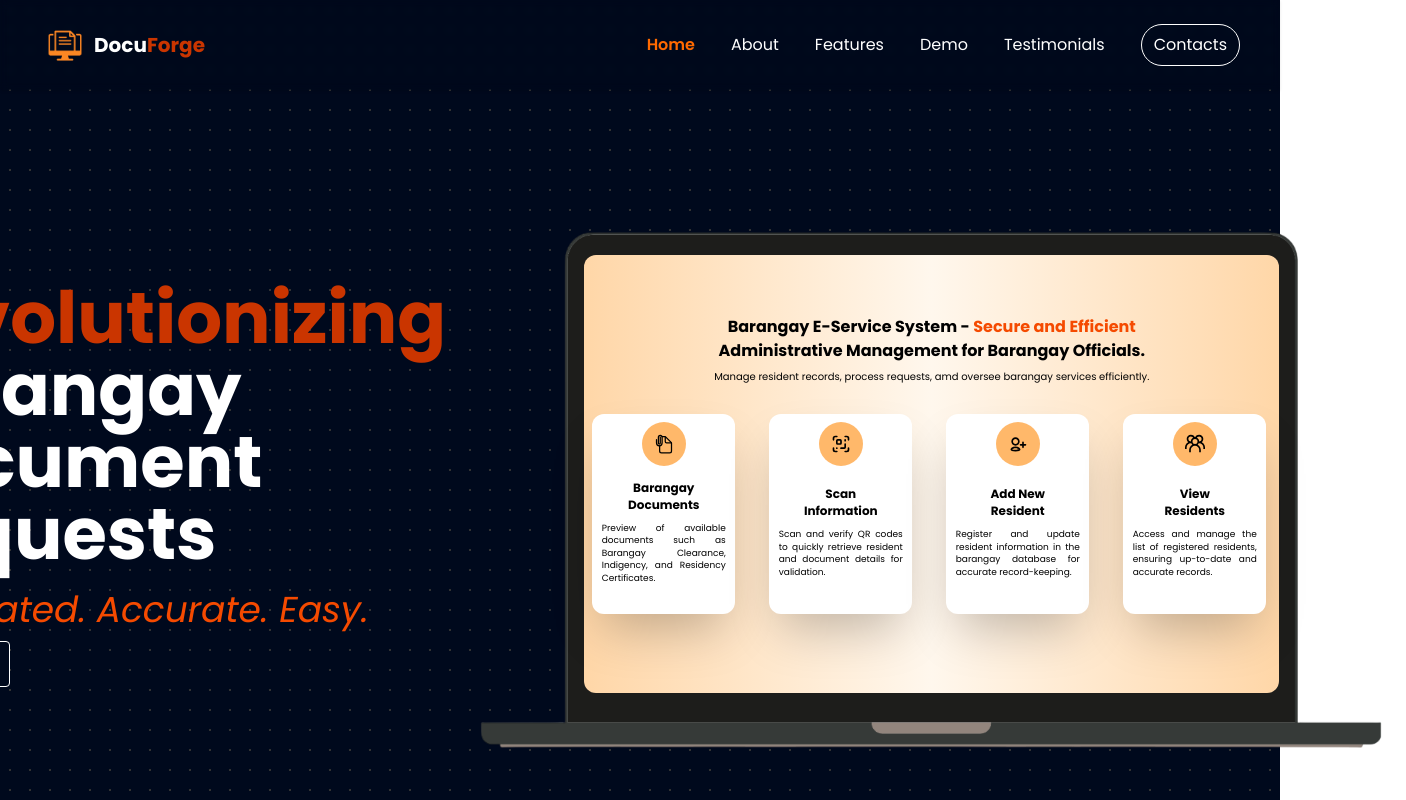
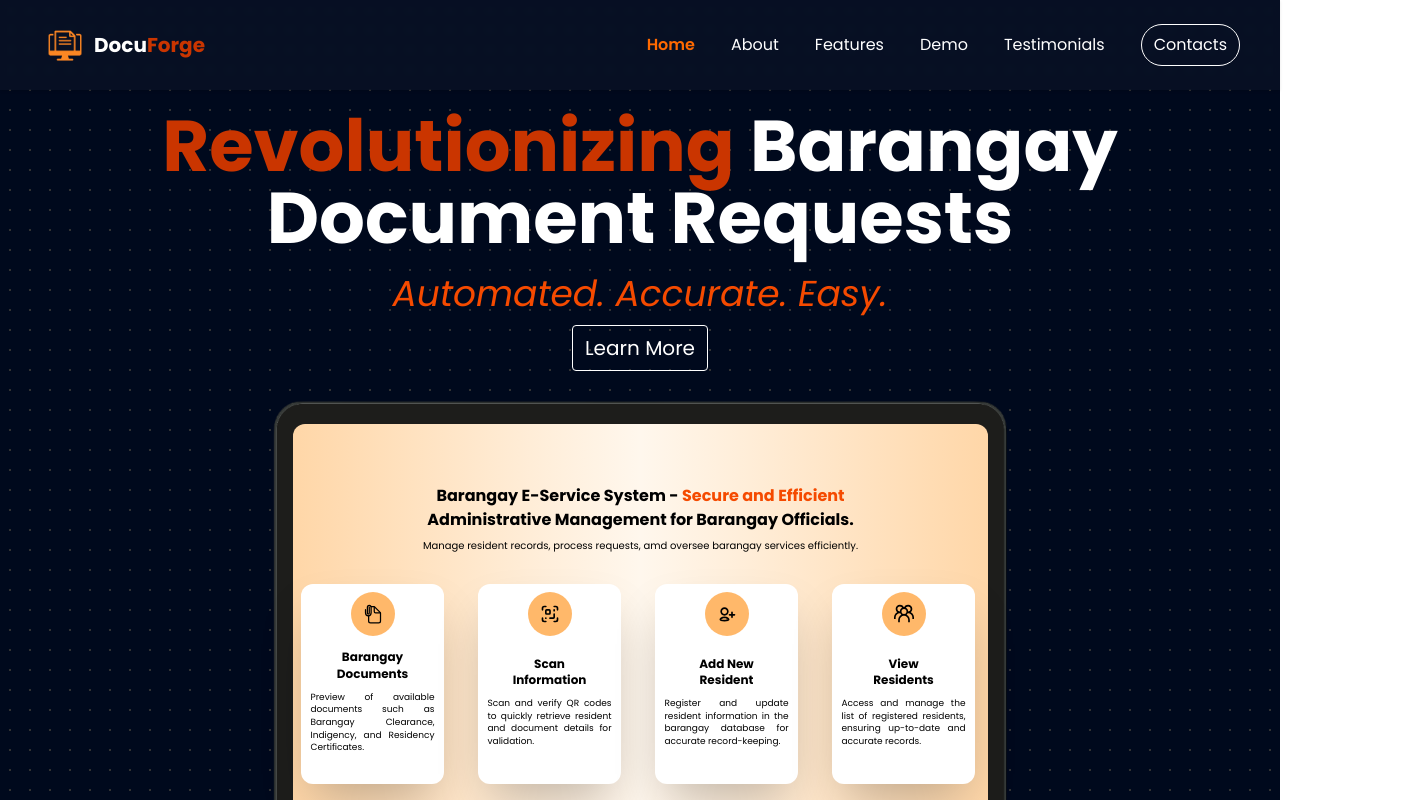
Before and after one commit to mary-xn/finalswsat, a React (Vite) app: page / in a window 1280 px wide. Shown: the top 800 px of the page, 1406 px wide, since content can reach past the window. Built offline with nearby package versions, Linux system fonts and the light colour scheme.

Commit message:
Fixed layout and bg for mobile

```diff
--- a/src/App.jsx
+++ b/src/App.jsx
@@ -5,17 +5,19 @@
 import Automated from './components/routes/FeaturePages/Automated'
 import QR from './components/routes/FeaturePages/QR'
 import Role from './components/routes/FeaturePages/Role'
+import ScrollToTop from './components/ScrollToTop'
 import Secure from './components/routes/FeaturePages/Secure'
 
 export default function App() {
   return (
-    <div className="font-poppins relative min-h-screen">
+    <div className="font-poppins relative min-h-screen min-w-screen">
 
 
-      <div class="fixed inset-0 top-0 z-[-2] h-screen w-screen bg-[#000000] bg-[radial-gradient(#ffffff33_1px,#00091d_1px)] bg-[size:20px_20px]"></div>
+      <div className="custom-grid-bg fixed inset-0 -z-10 h-full w-full"></div>
 
       <div className="relative z-10">
       <NavBar />
+      <ScrollToTop/>
       <Routes>
       <Route path="/finalswsat" element={<HomePage/>}/>
         <Route path="/" element={<HomePage/>}/>
--- a/src/components/NavBar.jsx
+++ b/src/components/NavBar.jsx
@@ -58,7 +58,7 @@
   `;
 
   return (
-    <nav className="sticky top-0 z-[99] bg-black/5 shadow-sm backdrop-blur-xs">
+    <nav className="sticky top-0 z-[99] bg-slate-900/50 shadow-sm backdrop-blur-xs">
       <div className="flex justify-between items-center px-5 py-4 md:px-10 md:py-5">
         <div className="flex justify-center items-center gap-1">
           <img className="w-[50px]" src={docuLogoo} alt="logo" />
@@ -78,7 +78,7 @@
                 key={section.id}
                 to={section.id}
                 smooth={true}
-                duration={500}
+                duration={200}
                 offset={-100}
                 spy={true}
                 onSetActive={() => setActiveSection(section.id)}
@@ -102,7 +102,7 @@
             <Link
               to="contact"
               smooth={true}
-              duration={500}
+              duration={200}
               offset={-100}
               spy={true}
               onSetActive={() => setActiveSection('contact')}
@@ -130,8 +130,8 @@
                 key={section.id}
                 to={section.id}
                 smooth={true}
-                duration={500}
-                offset={-150}
+                duration={200}
+                offset={-100}
                 spy={true}
                 onSetActive={() => setActiveSection(section.id)}
                 className={`${routeStyles} ${activeSection === section.id ? 'text-orange-500 font-semibold' : ''}`}
@@ -153,8 +153,8 @@
             <Link
               to="contact"
               smooth={true}
-              duration={500}
-              offset={-100}
+              duration={200}
+              offset={-130}
               spy={true}
               onSetActive={() => setActiveSection('contact')}
               className={`${contactStyles} ${activeSection === 'contact' ? 'bg-orange-500 text-white font-semibold' : ''}`}
--- /dev/null
+++ b/src/components/ScrollToTop.jsx
@@ -0,0 +1,12 @@
+import { useEffect } from 'react'
+import { useLocation } from 'react-router-dom'
+
+export default function ScrollToTop() {
+  const { pathname } = useLocation()
+
+  useEffect(() => {
+    window.scrollTo(0, 0)
+  }, [pathname])
+
+  return null
+}
--- a/src/components/routes/HomePage/Demo.jsx
+++ b/src/components/routes/HomePage/Demo.jsx
@@ -14,7 +14,7 @@
   return (
     <motion.section
       id="demo"
-      className="flex flex-col items-center gap-5  w-full pt-[100px] md:pt-[30px] xl:pt-[0px]  px-4  md:px-8 relative min-w-screen min-h-screen"
+      className="flex flex-col items-center gap-5  w-full pt-[200px] md:pt-[30px] xl:pt-[10px]  px-4  md:px-8 relative min-w-screen min-h-screen"
 
     >
       <motion.div className="text-center">
--- a/src/components/routes/HomePage/Features.jsx
+++ b/src/components/routes/HomePage/Features.jsx
@@ -77,7 +77,7 @@
 
 
   return (
-    <motion.section id="features" className="flex flex-col w-full items-center gap-25 px-5   pb-[30px] min-h-screen "
+    <motion.section id="features" className="flex flex-col py-20 w-full items-center gap-25 px-5 pb-[200px] min-h-screen "
       variants={fadeIn("up", 0.7)}
       initial="hidden"
       whileInView="show"
--- a/src/components/routes/HomePage/Home.jsx
+++ b/src/components/routes/HomePage/Home.jsx
@@ -32,10 +32,10 @@
   return (
     <section
       id="home"
-      className="flex flex-col xl:flex-row px-10 py-5 gap-[10px] items-center justify-center min-h-screen min-w-screen scroll-mt-32 relative"
+      className="flex flex-col 2xl:flex-row px-10 py-5 gap-[10px] items-center justify-center min-h-screen min-w-screen scroll-mt-32 relative"
     >
       <motion.div
-        className="mb-5 text-center xl:text-left lg:text-center relative"
+        className="mb-5 text-center 2xl:text-left lg:text-center relative"
         variants={fadeIn("right", 0.2)}
         initial="hidden"
         whileInView="show"
--- a/src/components/routes/HomePage/Testimonials.jsx
+++ b/src/components/routes/HomePage/Testimonials.jsx
@@ -46,7 +46,7 @@
 
 
   return (
-    <motion.section id="testimonials" className="min-w-screen text-white flex flex-col  items-center gap-9 py-20 md:py-40  xl:py-42"
+    <motion.section id="testimonials" className="min-w-screen text-white flex flex-col  items-center gap-9 py-15 md:py-40  xl:py-42"
     variants={fadeIn("up", 0.7)}
     initial="hidden"
     whileInView="show"
--- a/src/index.css
+++ b/src/index.css
@@ -67,3 +67,11 @@
   height: 300%;
   color:white;
 }
+
+@layer utilities {
+  .custom-grid-bg {
+    background-color: #000000;
+    background-image: radial-gradient(#ffffff33 1px, #00091d 1px);
+    background-size: 20px 20px;
+  }
+}
```
